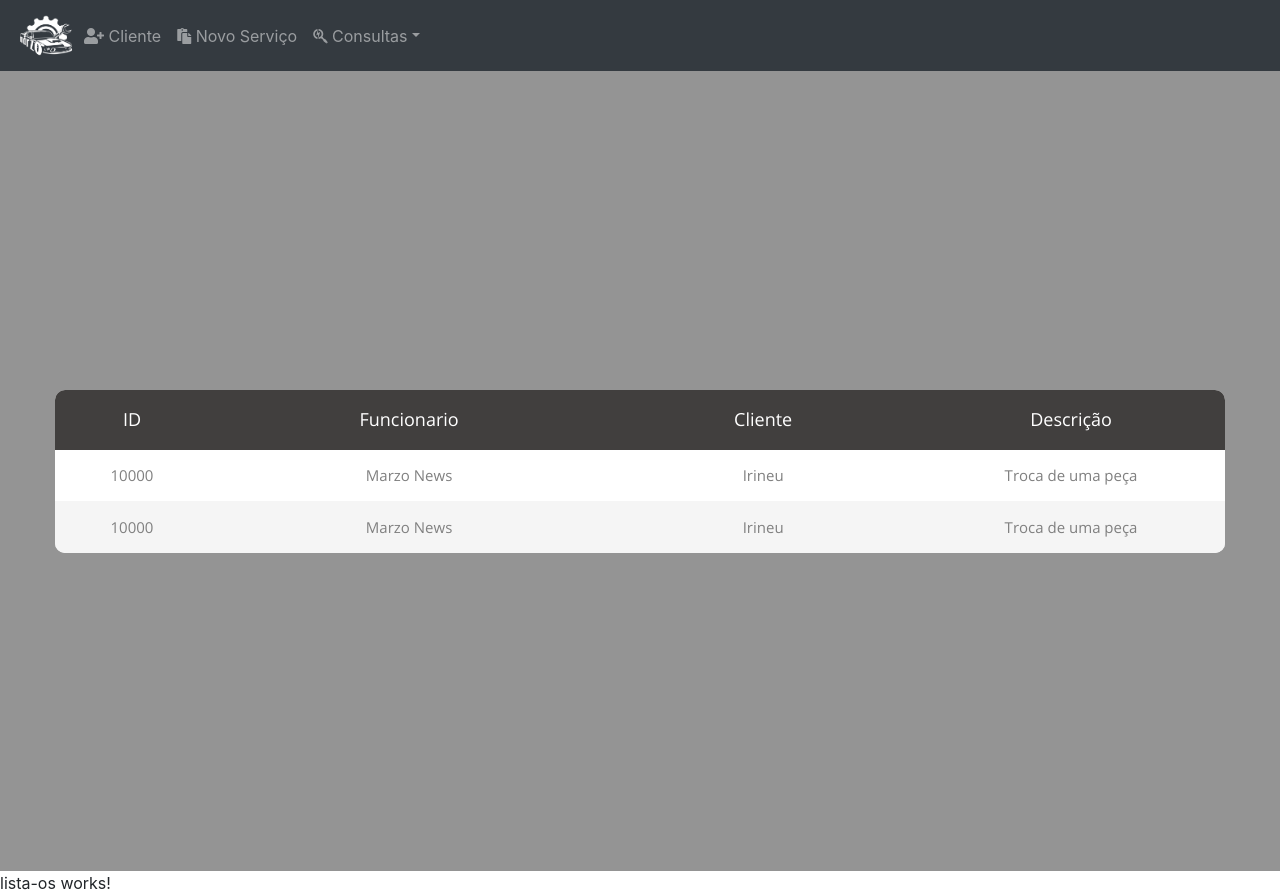
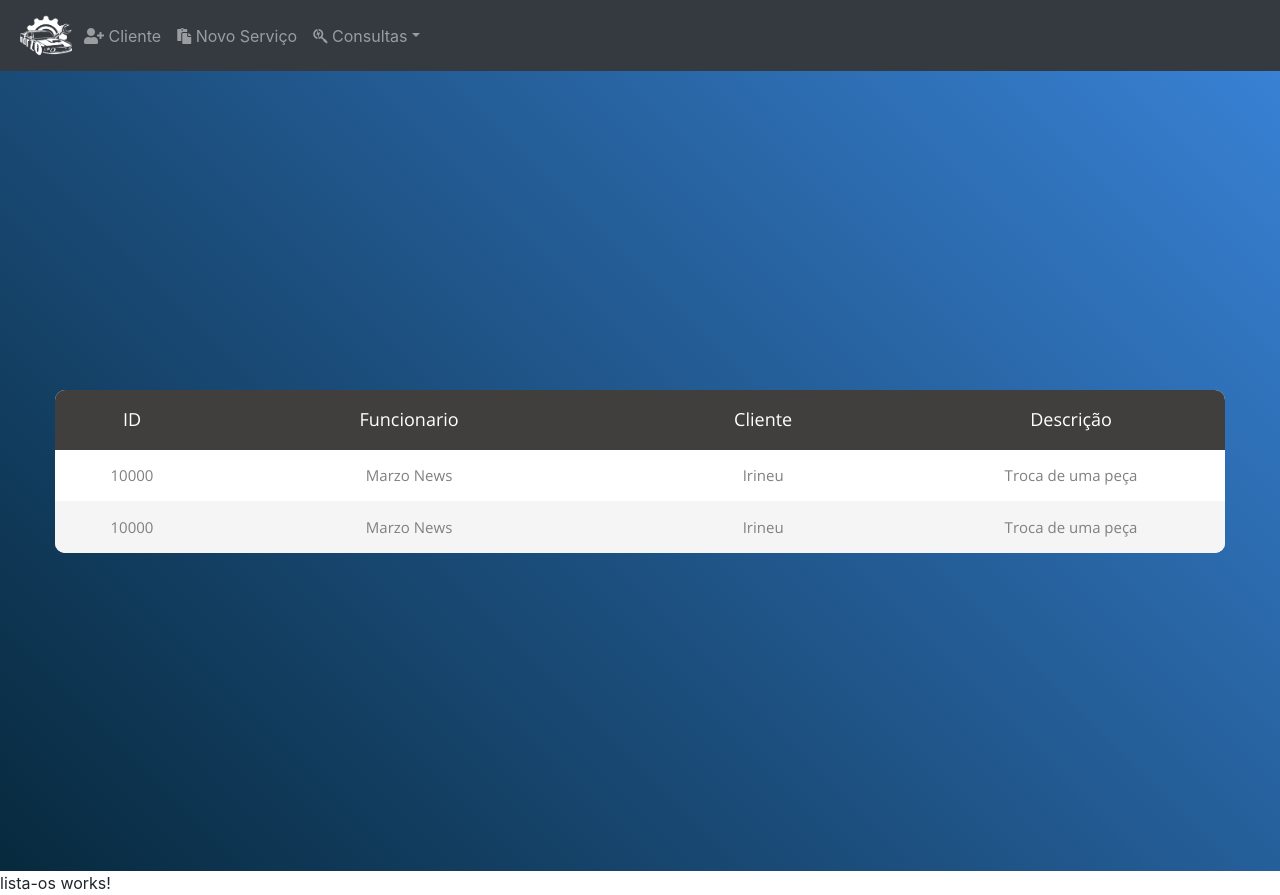
Before and after one commit to TurmaSenac20182/Oficina, an Angular app in the folder Prototipo/: page /lista-os in a window 1280 px wide. Built offline with nearby package versions, Linux system fonts and the light colour scheme.

Commit message:
background

```diff
--- a/Prototipo/src/app/View/formulario-cliente/formulario-cliente.component.css
+++ b/Prototipo/src/app/View/formulario-cliente/formulario-cliente.component.css
@@ -15,8 +15,20 @@
 
 * {
     font-family: Poppins-Regular, sans-serif;
+    color: rgb(255, 255, 255);
 }
 
+.dropdown-item{
+    color:rgb(22, 22, 22);
+}
+
+.body {
+    background: #1c61af;
+    background: -webkit-linear-gradient(45deg, #07293d, #3881d4);
+    background: -o-linear-gradient(45deg, #07293d, #3881d4);
+    background: -moz-linear-gradient(45deg, #07293d, #3881d4);
+    background: linear-gradient(45deg, #07293d, #3881d4);
+}
 .container {
     margin: 0 auto;
     width: 80%;
@@ -24,6 +36,7 @@
 }
 
 .TittleForm {
+    color: rgb(255, 255, 255);
     margin: 0 auto;
     padding-top: 2em;
     padding-bottom: 1em;
@@ -49,6 +62,14 @@ input:hover {
     border: 1px solid groove;
 }
 
+.form-control{
+    color: black;
+}
+
+option{
+    color:black;
+}
+
 .ClassButton {
     display: -webkit-box;
     display: -webkit-flex;
@@ -58,6 +79,24 @@ input:hover {
     flex-wrap: wrap;
     justify-content: center;
 }
+
+.btn-info{
+    background: rgb(13, 102, 129);
+    border-color:rgb(13, 102, 129);
+}
+
+.btn-info:hover{
+    background:rgb(16, 86, 143) ;
+    border-color:rgb(16, 86, 143);
+}
+
+.btn-dark{
+    background: rgb(27, 27, 27);
+}
+.btn-dark:hover{
+    background: black;
+}
+
 
 .form-button {
     display: -webkit-box;
--- a/Prototipo/src/app/View/formulario-cliente/formulario-cliente.component.html
+++ b/Prototipo/src/app/View/formulario-cliente/formulario-cliente.component.html
@@ -1,9 +1,13 @@
-<link rel="stylesheet" href="https://use.fontawesome.com/releases/v5.6.3/css/all.css" integrity="sha384-UHRtZLI+pbxtHCWp1t77Bi1L4ZtiqrqD80Kn4Z8NTSRyMA2Fd33n5dQ8lWUE00s/" crossorigin="anonymous">
+<div class="body">
+<link rel="stylesheet" href="https://use.fontawesome.com/releases/v5.6.3/css/all.css" integrity="sha384-UHRtZLI+pbxtHCWp1t77Bi1L4ZtiqrqD80Kn4Z8NTSRyMA2Fd33n5dQ8lWUE00s/"
+    crossorigin="anonymous">
+
 <nav class="navbar navbar-expand-lg navbar-dark bg-dark">
     <a class="navbar-brand" href=""><img src="/assets/images/LogoB2.png" width="60px" height="45px"></a>
-    <button class="navbar-toggler" type="button" data-toggle="collapse" data-target="#navbarNavDropdown" aria-controls="navbarNavDropdown" aria-expanded="false" aria-label="Toggle navigation">
-    <span class="navbar-toggler-icon"></span>
-  </button>
+    <button class="navbar-toggler" type="button" data-toggle="collapse" data-target="#navbarNavDropdown" aria-controls="navbarNavDropdown"
+        aria-expanded="false" aria-label="Toggle navigation">
+        <span class="navbar-toggler-icon"></span>
+    </button>
     <div class="collapse navbar-collapse" id="navbarNavDropdown">
         <ul class="navbar-nav">
             <!-- <li class="nav-item">
@@ -13,7 +17,8 @@
                 <a class="nav-link" href="ordem-servico"><i class="fas fa-paste fa-md"></i> Novo Serviço</a>
             </li>
             <li class="nav-item dropdown">
-                <a class="nav-link dropdown-toggle" href="#" id="navbarDropdownMenuLink" role="button" data-toggle="dropdown" aria-haspopup="true" aria-expanded="false">
+                <a class="nav-link dropdown-toggle" href="#" id="navbarDropdownMenuLink" role="button" data-toggle="dropdown"
+                    aria-haspopup="true" aria-expanded="false">
                     <i class="fab fa-searchengin fa-md"></i> Consultas</a>
                 <div class="dropdown-menu" aria-labelledby="navbarDropdownMenuLink">
                     <a class="dropdown-item" href="lista-cliente">Clientes</a>
@@ -38,12 +43,14 @@
 
                 <div class="form-group col-md-4">
                     <label for="IDCpf">CPF</label>
-                    <input type="text" class="form-control" formControlName="cpf" id="IDCpf" onkeyup="OnlyNumbers(this);" maxlength="11">
+                    <input type="text" class="form-control" formControlName="cpf" id="IDCpf" onkeyup="OnlyNumbers(this);"
+                        maxlength="11">
                 </div>
 
                 <div class="form-group col-md-4">
                     <label for="IDRg">RG</label>
-                    <input type="text" class="form-control" formControlName="rg" id="IDRg" onkeyup="OnlyNumbers(this);" maxlength="9">
+                    <input type="text" class="form-control" formControlName="rg" id="IDRg" onkeyup="OnlyNumbers(this);"
+                        maxlength="9">
                 </div>
             </div>
 
@@ -55,12 +62,14 @@
 
                 <div class="form-group col-md-4">
                     <label for="IDResidencial">Telefone Residencial</label>
-                    <input type="text" class="form-control" formControlName="telefone" id="IDCpf" onkeyup="OnlyNumbers(this);" maxlength="10">
+                    <input type="text" class="form-control" formControlName="telefone" id="IDCpf" onkeyup="OnlyNumbers(this);"
+                        maxlength="10">
                 </div>
 
                 <div class="form-group col-md-4">
                     <label for="IDCelular">Telefone Celular</label>
-                    <input type="text" class="form-control" formControlName="celular" id="IDCelular" onkeyup="OnlyNumbers(this);" maxlength="11">
+                    <input type="text" class="form-control" formControlName="celular" id="IDCelular" onkeyup="OnlyNumbers(this);"
+                        maxlength="11">
                 </div>
             </div>
         </fieldset>
@@ -70,7 +79,8 @@
             <div class="form-row">
                 <div class="form-group col-md-4">
                     <label for="IDCep">CEP</label>
-                    <input type="text" class="form-control" (keyup)="buscarCep()" formControlName="cep" [(ngModel)]="cep.cep" id="IDCep" maxlength="9" pattern="\d{5}-?\d{3}" onkeyup="OnlyNumbers(this);">
+                    <input type="text" class="form-control" (keyup)="buscarCep()" formControlName="cep" [(ngModel)]="cep.cep"
+                        id="IDCep" maxlength="9" pattern="\d{5}-?\d{3}" onkeyup="OnlyNumbers(this);">
                 </div>
 
                 <div class="form-group col-md-4">
@@ -110,13 +120,15 @@
 
                 <div class="form-group col-md-4">
                     <label for="IDCidade">Cidade</label>
-                    <input type="text" class="form-control" formControlName="cidade" [(ngModel)]="cep.localidade" id="IDCidade" maxlength="50">
+                    <input type="text" class="form-control" formControlName="cidade" [(ngModel)]="cep.localidade" id="IDCidade"
+                        maxlength="50">
                 </div>
             </div>
             <div class="form-row">
                 <div class="form-group col-md-4">
                     <label for="IDRua">Logradouro</label>
-                    <input type="text" class="form-control" formControlName="logradouro" [(ngModel)]="cep.logradouro" id="IDRua">
+                    <input type="text" class="form-control" formControlName="logradouro" [(ngModel)]="cep.logradouro"
+                        id="IDRua">
                 </div>
 
                 <div class="form-group col-md-2">
@@ -126,12 +138,14 @@
 
                 <div class="form-group col-md-3">
                     <label for="IDComplemento">Complemento</label>
-                    <input type="text" class="form-control" formControlName="complemento" [(ngModel)]="cep.complemento" id="IDComplemento" maxlength="50">
+                    <input type="text" class="form-control" formControlName="complemento" [(ngModel)]="cep.complemento"
+                        id="IDComplemento" maxlength="50">
                 </div>
 
                 <div class="form-group col-md-3">
                     <label for="IDBairro">Bairro</label>
-                    <input type="text" class="form-control" formControlName="bairro" [(ngModel)]="cep.bairro" id="IDBairro" maxlength="50">
+                    <input type="text" class="form-control" formControlName="bairro" [(ngModel)]="cep.bairro" id="IDBairro"
+                        maxlength="50">
                 </div>
             </div>
         </fieldset>
@@ -173,3 +187,4 @@
         </div>
     </form>
 </div>
+</div>
--- a/Prototipo/src/app/View/lista-cliente/lista-cliente.component.css
+++ b/Prototipo/src/app/View/lista-cliente/lista-cliente.component.css
@@ -109,11 +109,11 @@ iframe {
 .container-table100 {
     width: 100%;
     min-height: 100vh;
-    background: #949494;
-    /* background: -webkit-linear-gradient(45deg, #4158d0, #c850c0);
-    background: -o-linear-gradient(45deg, #4158d0, #c850c0);
-    background: -moz-linear-gradient(45deg, #4158d0, #c850c0);
-    background: linear-gradient(45deg, #4158d0, #c850c0);*/
+    background: #1c61af;
+    background: -webkit-linear-gradient(45deg, #07293d, #3881d4);
+    background: -o-linear-gradient(45deg, #07293d, #3881d4);
+    background: -moz-linear-gradient(45deg, #07293d, #3881d4);
+    background: linear-gradient(45deg, #07293d, #3881d4);
     display: -webkit-box;
     display: -webkit-flex;
     display: -moz-box;
--- a/Prototipo/src/app/View/lista-os/lista-os.component.css
+++ b/Prototipo/src/app/View/lista-os/lista-os.component.css
@@ -109,11 +109,11 @@ iframe {
 .container-table100 {
     width: 100%;
     min-height: 100vh;
-    background: #949494;
-    /* background: -webkit-linear-gradient(45deg, #4158d0, #c850c0);
-    background: -o-linear-gradient(45deg, #4158d0, #c850c0);
-    background: -moz-linear-gradient(45deg, #4158d0, #c850c0);
-    background: linear-gradient(45deg, #4158d0, #c850c0);*/
+    background: #1c61af;
+    background: -webkit-linear-gradient(45deg, #07293d, #3881d4);
+    background: -o-linear-gradient(45deg, #07293d, #3881d4);
+    background: -moz-linear-gradient(45deg, #07293d, #3881d4);
+    background: linear-gradient(45deg, #07293d, #3881d4);
     display: -webkit-box;
     display: -webkit-flex;
     display: -moz-box;
```
